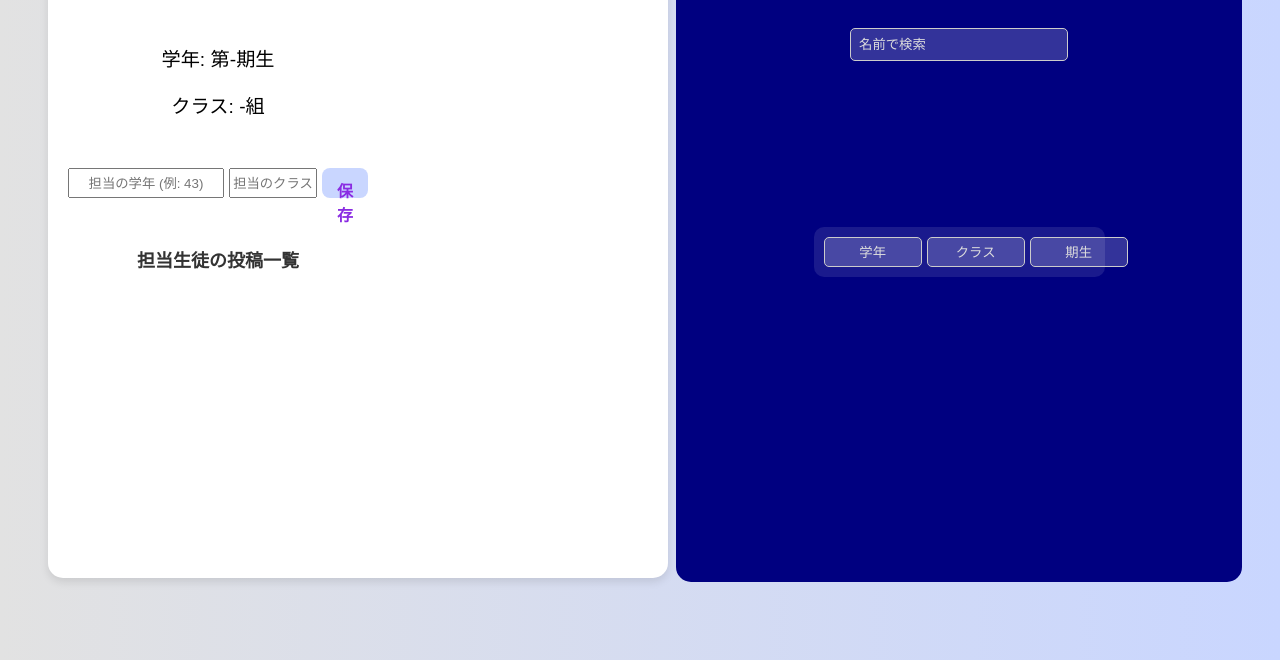
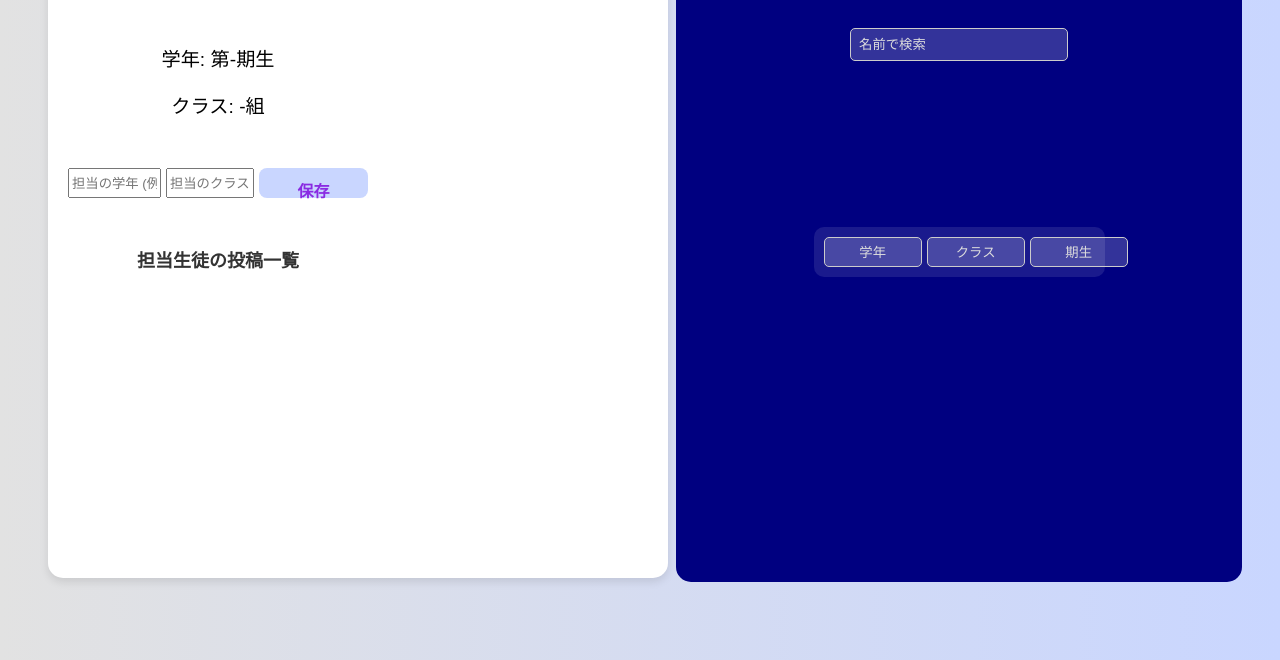
Before and after one commit to kazuaki26/trophy-Ver1, a plain HTML site: page teacherControl.html in a window 1280 px wide. Shown: the part 786-1446 px from the top of the page. Drawn offline with nearby package versions, Linux system fonts and the light colour scheme; no server answers.

Commit message:
ボタンの幅を調整し、uiを改善

```diff
--- a/teacherControl.html
+++ b/teacherControl.html
@@ -456,7 +456,7 @@ h3 {
                     <div class="student-search-group">
                         <input style="width: 150%;" type="text" id="studentHandleTermYear-trophyPost" class="student-small-input" placeholder="担当の学年 (例: 43)">
                         <input  type="text" id="studentHandleClass-trophyPost" class="student-small-input" placeholder="担当のクラス">
-                        <button id="SaveHandle">保存</button>
+                        <button style="width: 150%;" id="SaveHandle">保存</button>
                     </div>
                     <div id="posteditvisibility"></div>
                     <p class="info" id="info-widget2"></p>
```
